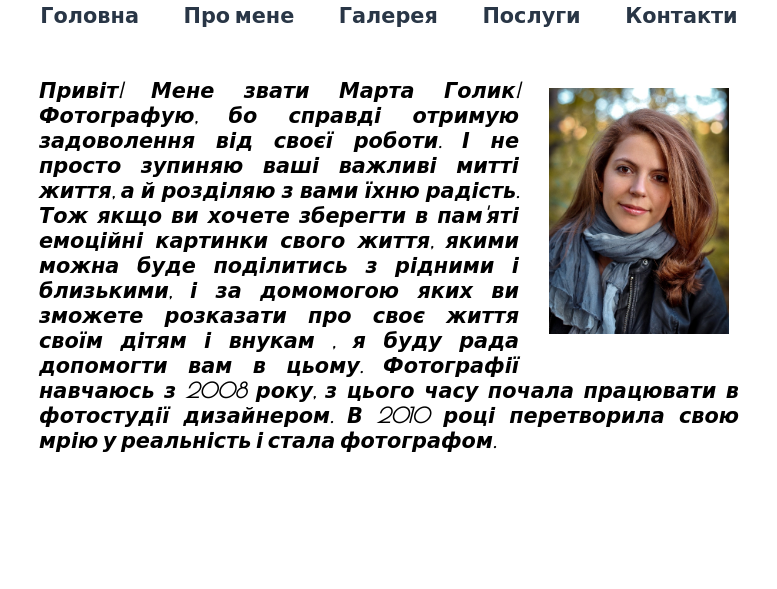
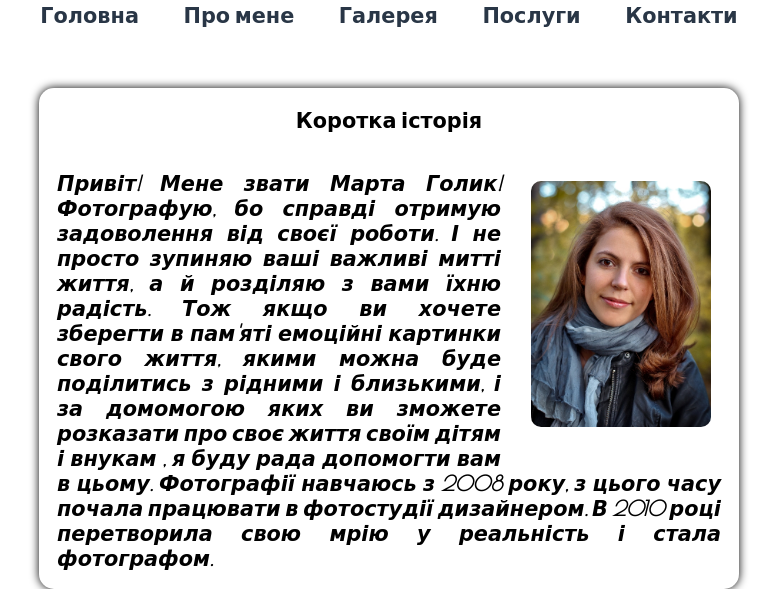
Before and after one commit to UAHOLYKTA/Photographer, a plain HTML site: page pro-mene.html in a window 1280 px wide. Shown: the part 265-854 px from the top of the page, without its empty margins (251-1028 px from the left). Before the commit the page ends 800 px from the top, so only its background shows below. Drawn offline with nearby package versions, Linux system fonts and the light colour scheme.

Commit message:
good css

```diff
--- a/css/pro-mene.css
+++ b/css/pro-mene.css
@@ -1,18 +1,40 @@
-section {
+main {
+    box-shadow: 0 0 10px;
+    margin-top: 40px;
     display: block;
     width: 700px;
     margin-left: auto;
     margin-right: auto;
-    margin-top: 40px;
+    border-radius: 15px;
 }
 
-section p {
-    text-align: justify;
-    margin: 50px 0 0 0;
+main:hover {
+    box-shadow: 0 0 15px;
+    border-radius: 15px;
+    -webkit-transform: scale(1.01, 1.01);
+
 }
 
-section p img {
+main article {
+    text-align: center;
+    size: 1.3em;
+    margin: 60px 0 0 0;
+    padding-top: 20px;
+}
+
+main section p {
+    text-align: justify;
+    margin: 20px 0 0 0;
+    border: 5px;
+    border-color: #d6d7d9;
+    padding: 18px 18px 18px 18px;
+
+}
+
+main section p img {
     width: 180px;
     float: right;
     margin: 10px 10px 30px 30px;
+    border-radius: 10px;
+    /*box-shadow: 0 0 20px 1px red;*/
 }
--- a/pro-mene.html
+++ b/pro-mene.html
@@ -27,6 +27,8 @@
         </nav>
 
         <!--Інформація про мене-->
+        <main>
+            <article>Коротка історія</article>
             <section>
                 <p><img src="pic/me.jpg"></img><i>
                     Привіт! Мене звати Марта Голик! Фотографую, бо справді отримую задоволення від своєї роботи.
@@ -38,7 +40,7 @@
                     В 2010 році перетворила свою мрію у реальність і стала фотографом.</i>
                 </p>
             </section>
-
+        </main>
 
         <!---->
         <footer>
```
Also changed, not shown: pic/blue-pattern-backgrounds.jpg (added). Lines whose indentation alone changed are shown as unchanged.
